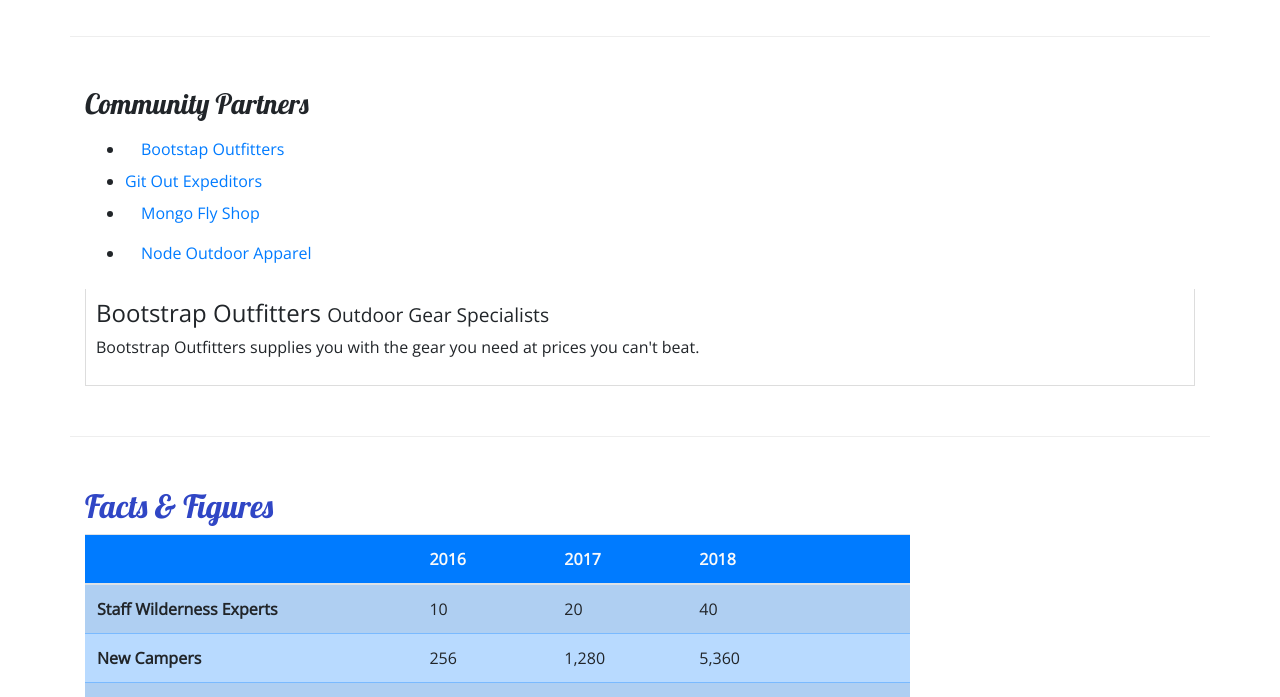
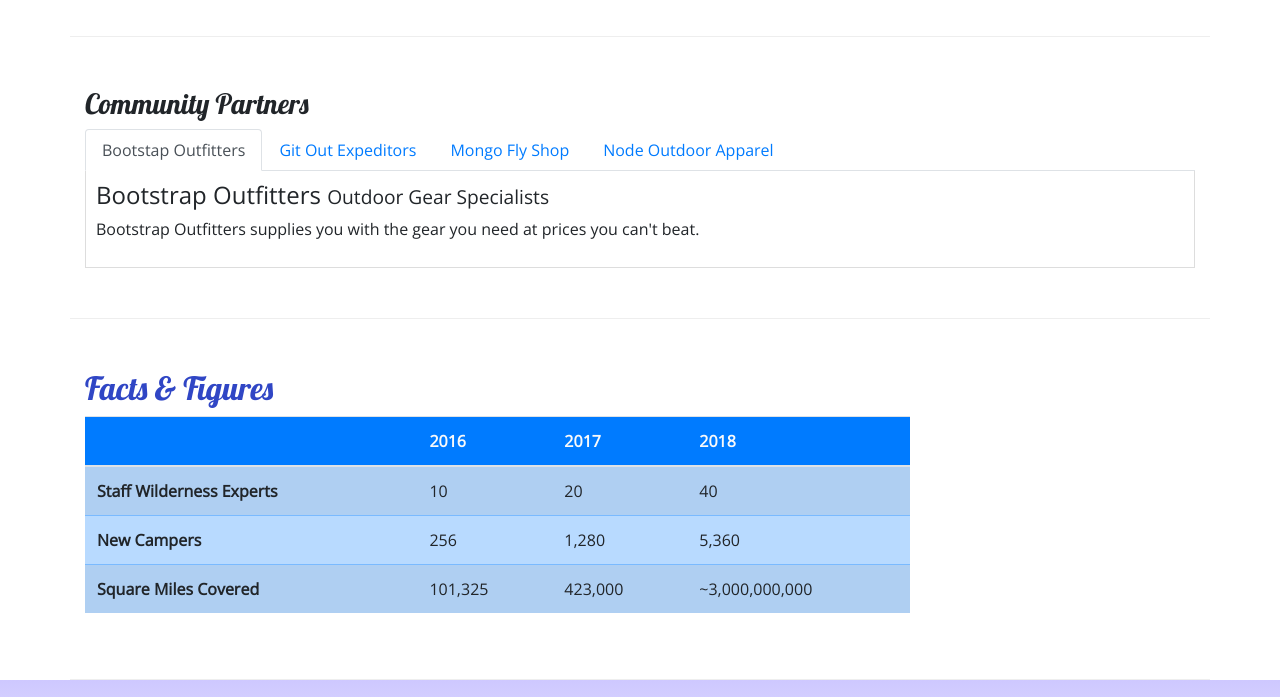
Before and after one commit to Codelife808/nucampsite, a website: page aboutus.html in a window 1280 px wide. Shown: the part 900-1597 px from the top of the page. Drawn offline with nearby package versions, Linux system fonts and the light colour scheme.

Commit message:
Tabs second update

```diff
--- a/aboutus.html
+++ b/aboutus.html
@@ -100,11 +100,11 @@
         <div class="row row-content">
             <div class="col">
                 <h3>Community Partners</h3>
-                <ul class="nab nab-tabs">
+                <ul class="nav nav-tabs">
                     <li class="nav-item"><a class="nav-link active" href="#bootstrap" role="tab" data-toggle="tab">Bootstap Outfitters</a></li>
-                    <li class="nav-item"><a class="nab-link" href="#git" role="tab" data-toogle="tab"> Git Out Expeditors</a></li>
+                    <li class="nav-item"><a class="nav-link" href="#git" role="tab" data-toogle="tab">Git Out Expeditors</a></li>
                     <li class="nav-item"><a class="nav-link" href="#mongo" role="tab" data-toggle="tab">Mongo Fly Shop</a></li>
-                    <li class="nav-item"><a class="nav-link" href="#node" role="tab" dat-toggle="tab">Node Outdoor Apparel</a></li>
+                    <li class="nav-item"><a class="nav-link" href="#node" role="tab" data-toggle="tab">Node Outdoor Apparel</a></li>
                 </ul>
                 <div class="tab-content">
                     <div role="tabpanel" class="tab-pane fade show active" id="bootstap">
```
